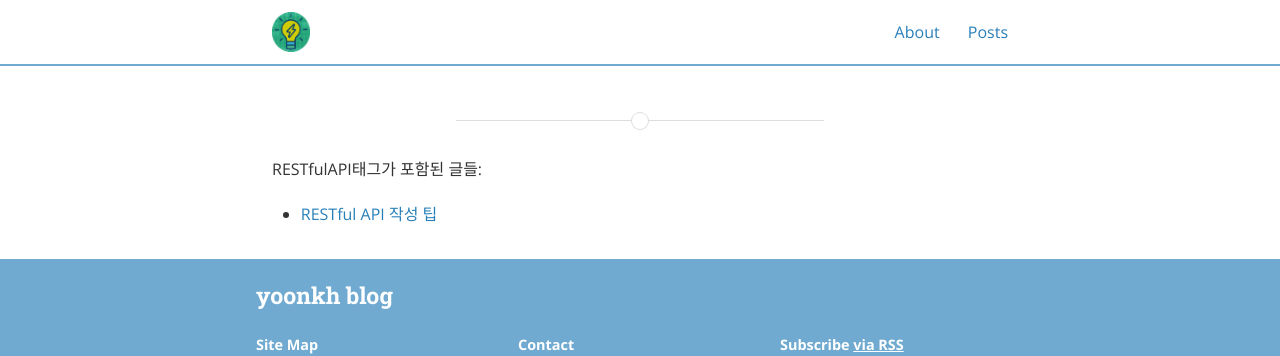
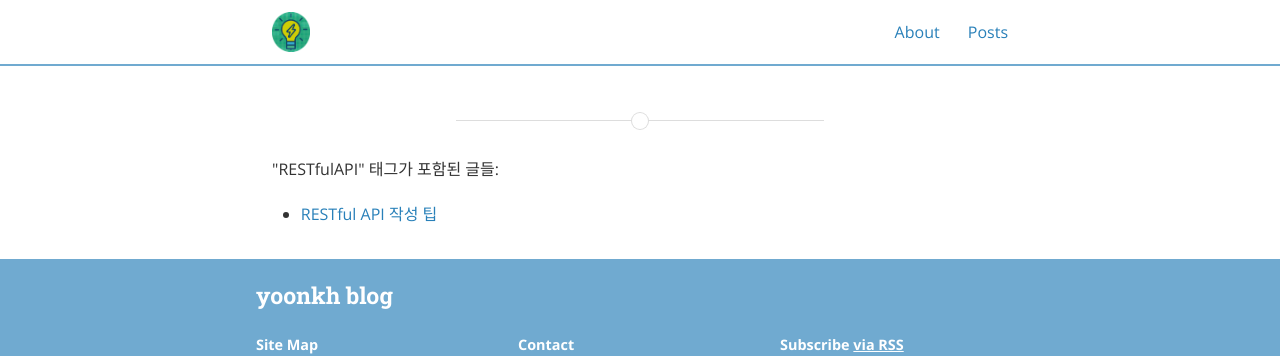
Before and after one commit to yoonkh/yoonkh.github.io, a Jekyll site: the page built from tag/RESTfulAPI.html, in a window 1280 px wide. Shown: the top 356 px of the page. Built offline with Jekyll 4.4.1, drawn with Linux system fonts in a browser that asks for light colours; nearby versions of some CDN libraries.

```diff
--- a/tag/RESTfulAPI.html
+++ b/tag/RESTfulAPI.html
@@ -1,7 +1,7 @@
 ---
 layout: page
 ---
-RESTfulAPI태그가 포함된 글들:
+"RESTfulAPI" 태그가 포함된 글들:
 <ul>
 	{% for post in site.tags.RESTfulAPI %}
 	<li><a href="{{ post.url }}">{{ post.title }}</a></li>
```
